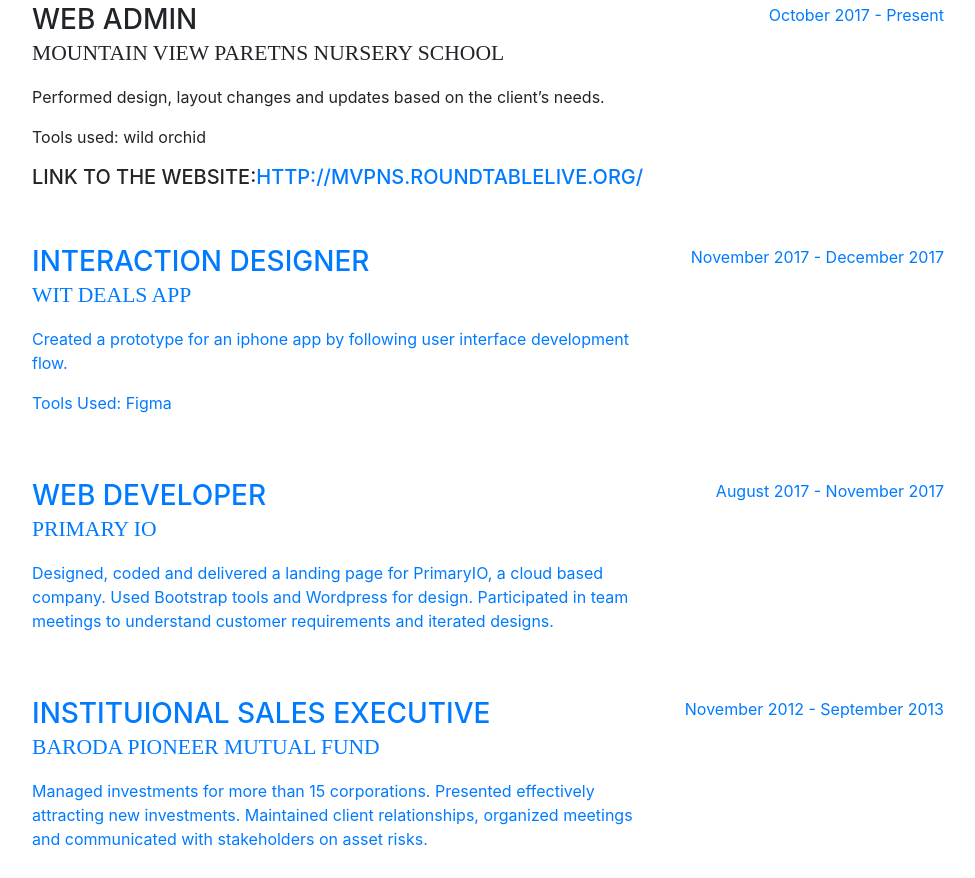
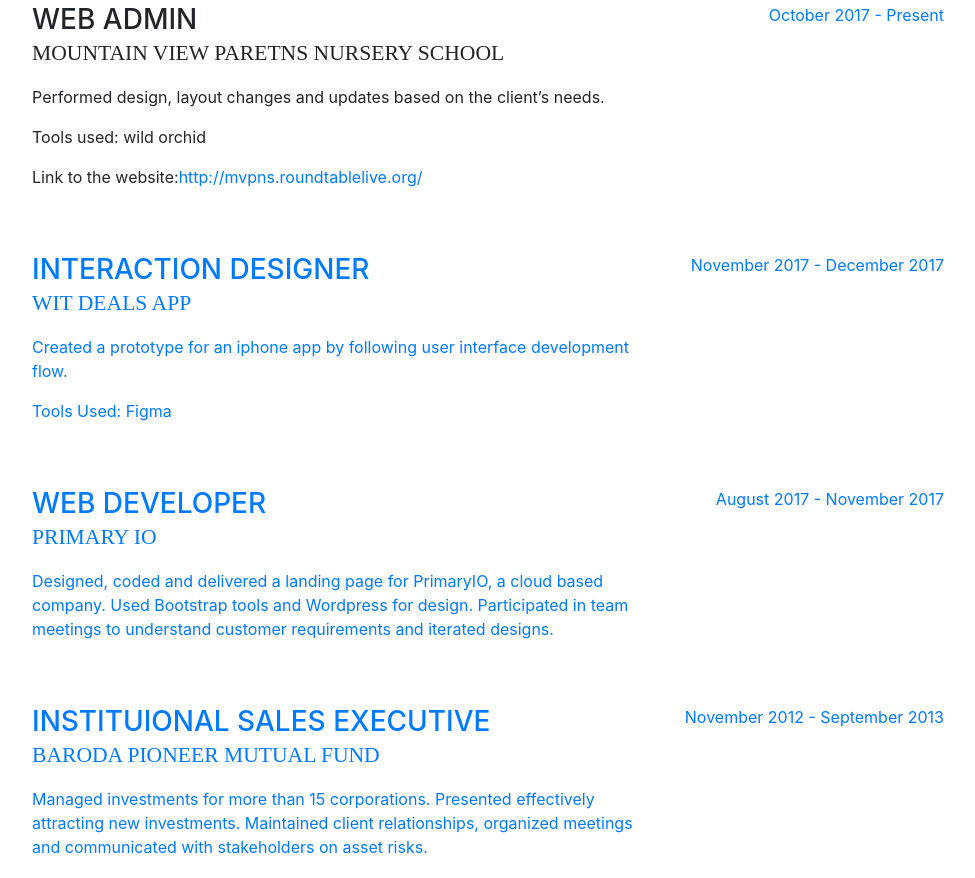
Before and after one commit to priii/Resume, a website with bundled scripts: page index.html in a window 1280 px wide. Shown: the part 1149-2027 px from the top of the page, without its empty margins (288-1263 px from the left). Built offline with nearby package versions, Linux system fonts and the light colour scheme; a web font is replaced by a local one.

```diff
--- a/index.html
+++ b/index.html
@@ -125,7 +125,7 @@
               <div class="subheading mb-3">Mountain view paretns nursery school</div>
               <p>Performed design, layout changes and updates based on the client’s needs.</p>
               <p>Tools used: wild orchid </p>
-              <h5>Link to the website:<a href="http://mvpns.roundtablelive.org/" target="_blank">http://mvpns.roundtablelive.org/</h5>
+              <p>Link to the website:<a href="http://mvpns.roundtablelive.org/" target="_blank">http://mvpns.roundtablelive.org/</p>
             </div>
             <div class="resume-date text-md-right">
               <span class="text-primary">October 2017 - Present</span>
```
